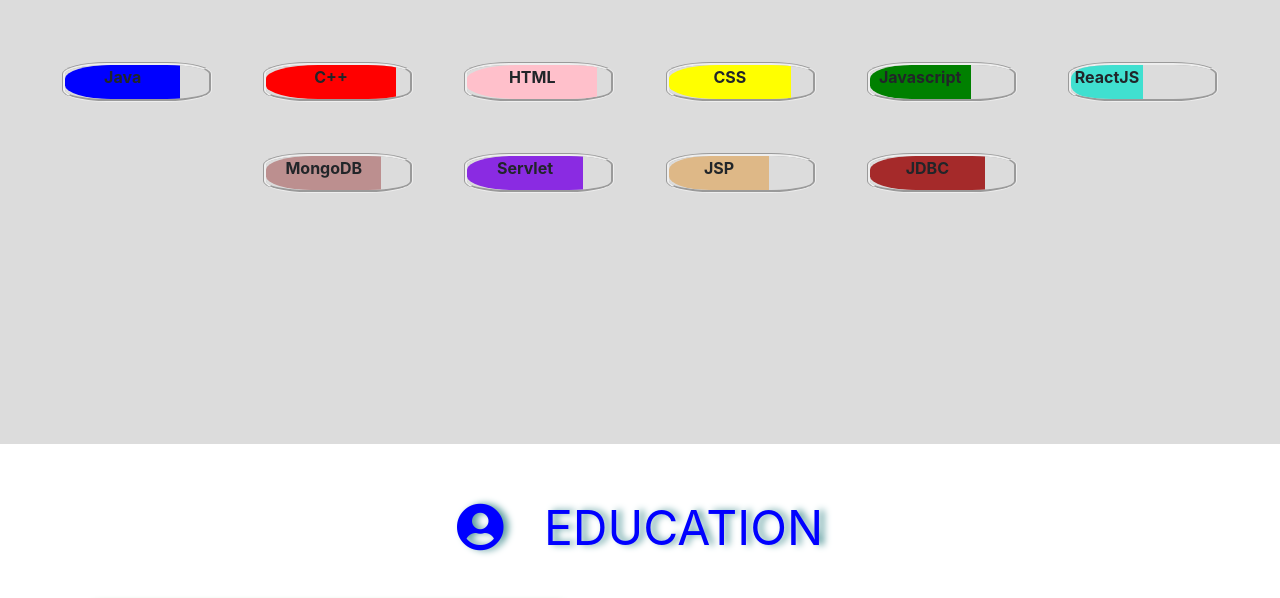
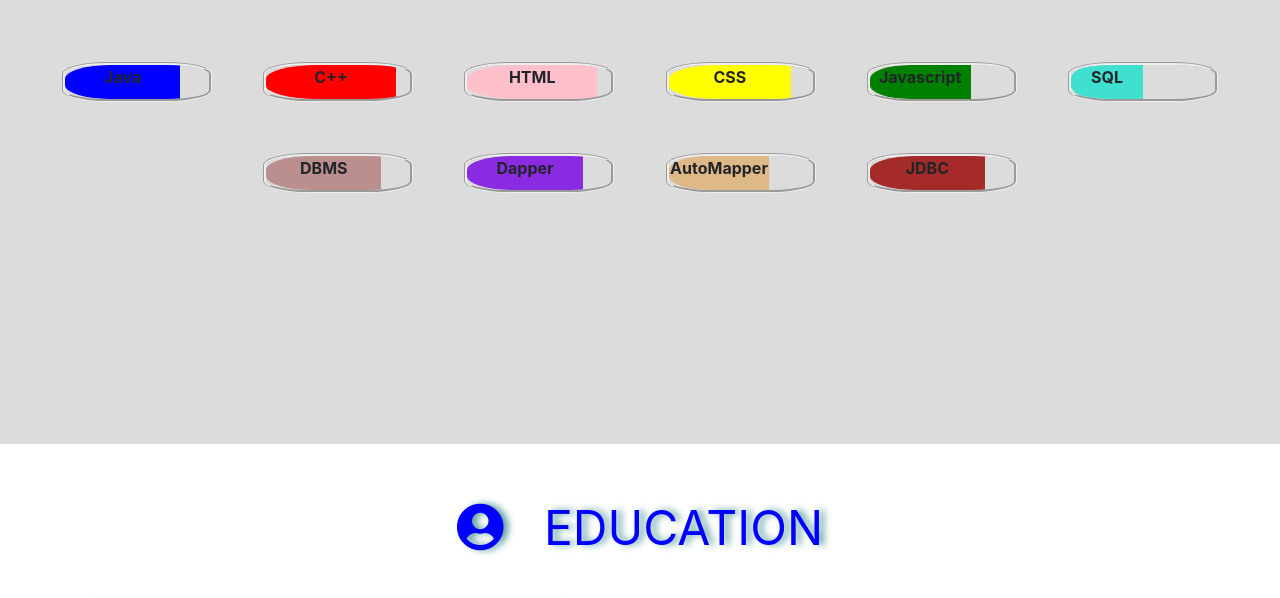
Before and after one commit to saytokashish/saytokashish, a plain HTML site: page index.html in a window 1280 px wide. Shown: the part 1340-1938 px from the top of the page. Drawn offline with nearby package versions, Linux system fonts and the light colour scheme; a script that the page names is missing.

Commit message:
Update index.html

```diff
--- a/index.html
+++ b/index.html
@@ -145,7 +145,7 @@
             class="skill-color"
             style="background-color: turquoise; width: 50%"
           >
-            <p>ReactJS</p>
+            <p>SQL</p>
           </div>
         </div>
         <div class="capsule">
@@ -153,7 +153,7 @@
             class="skill-color"
             style="background-color: rosybrown; width: 80%"
           >
-            <p>MongoDB</p>
+            <p>DBMS</p>
           </div>
         </div>
         <div class="capsule">
@@ -161,7 +161,7 @@
             class="skill-color"
             style="background-color: blueviolet; width: 80%"
           >
-            <p>Servlet</p>
+            <p>Dapper</p>
           </div>
         </div>
         <div class="capsule">
@@ -169,7 +169,7 @@
             class="skill-color"
             style="background-color: burlywood; width: 70%"
           >
-            <p>JSP</p>
+            <p>AutoMapper</p>
           </div>
         </div>
         <div class="capsule">
```
